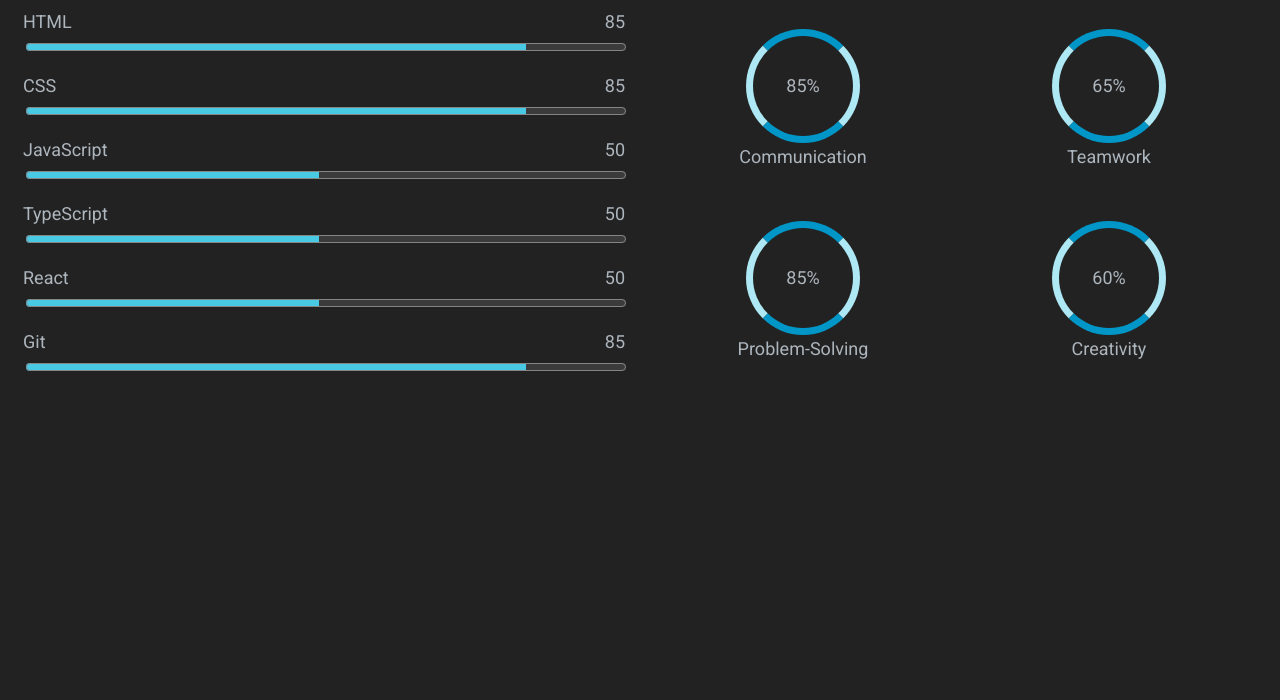
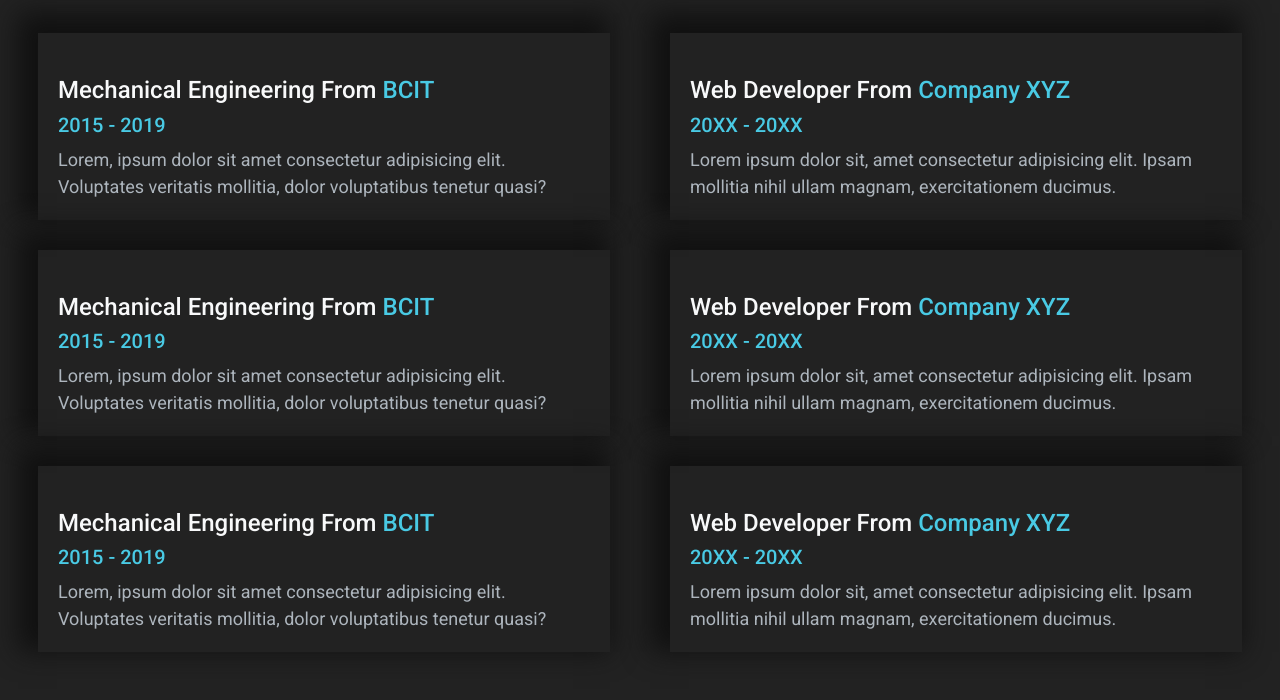
Before and after one commit to ZarPestano/Landing-Page, a plain HTML site: page index.html in a window 1280 px wide. Shown: the part 102-802 px from the top of the page. Drawn offline with Linux system fonts and the light colour scheme.

Commit message:
Building experiences section

```diff
--- a/css/styles.css
+++ b/css/styles.css
@@ -628,3 +628,39 @@
   width: 100%;
   height: 100%;
 }
+
+/* Experiences */
+
+.experience {
+  margin: 1rem;
+}
+
+.education,
+.work {
+  grid-template-rows: max-content 1fr;
+}
+
+.education-heading,
+.work-heading {
+  text-align: center;
+}
+
+.education-content,
+.work-content {
+  margin: 1rem;
+}
+
+.education-card,
+.work-card {
+  margin: 3rem 2rem;
+}
+
+.education-year,
+.work-year {
+  margin: 1rem 0;
+}
+
+.education-description,
+.work-description {
+  margin-bottom: 0;
+}
--- a/index.html
+++ b/index.html
@@ -14,117 +14,81 @@
     <script defer src="js/script.js"></script>
   </head>
   <body>
-    <div class="skills">
+    <div class="experiences">
       <div class="grid grid--1x2">
-        <div class="technical">
-          <h2 class="technical-heading">Techanical Skills</h2>
-          <div class="technical-content">
-            <div class="slider-container">
-              <div class="slider-info">
-                <label class="slider-label" for="html">HTML</label>
-                <output class="slider-output">85</output>
-              </div>
-              <input
-                class="slider slider--primary"
-                id="html"
-                type="range"
-                value="85"
-                min="1"
-                max="100"
-              />
+        <div class="education grid">
+          <h2 class="education-heading">Education</h2>
+          <div class="education-content">
+            <div class="education-card card">
+              <h3 class="education-field">
+                Mechanical Engineering From
+                <span class="heading--primary">BCIT</span>
+              </h3>
+              <h5 class="education-year heading--primary">2015 - 2019</h5>
+              <p class="education-description">
+                Lorem, ipsum dolor sit amet consectetur adipisicing elit.
+                Voluptates veritatis mollitia, dolor voluptatibus tenetur quasi?
+              </p>
             </div>
-            <div class="slider-container">
-              <div class="slider-info">
-                <label class="slider-label" for="css">CSS</label>
-                <output class="slider-output">85</output>
-              </div>
-              <input
-                class="slider slider--primary"
-                id="CSS"
-                type="range"
-                value="85"
-                min="1"
-                max="100"
-              />
+            <div class="education-card card">
+              <h3 class="education-field">
+                Mechanical Engineering From
+                <span class="heading--primary">BCIT</span>
+              </h3>
+              <h5 class="education-year heading--primary">2015 - 2019</h5>
+              <p class="education-description">
+                Lorem, ipsum dolor sit amet consectetur adipisicing elit.
+                Voluptates veritatis mollitia, dolor voluptatibus tenetur quasi?
+              </p>
             </div>
-            <div class="slider-container">
-              <div class="slider-info">
-                <label class="slider-label" for="javascript">JavaScript</label>
-                <output class="slider-output">50</output>
-              </div>
-              <input
-                class="slider slider--primary"
-                id="javascript"
-                type="range"
-                value="50"
-                min="1"
-                max="100"
-              />
-            </div>
-            <div class="slider-container">
-              <div class="slider-info">
-                <label class="slider-label" for="typescript">TypeScript</label>
-                <output class="slider-output">50</output>
-              </div>
-              <input
-                class="slider slider--primary"
-                id="typescript"
-                type="range"
-                value="50"
-                min="1"
-                max="100"
-              />
-            </div>
-            <div class="slider-container">
-              <div class="slider-info">
-                <label class="slider-label" for="react">React</label>
-                <output class="slider-output">50</output>
-              </div>
-              <input
-                class="slider slider--primary"
-                id="react"
-                type="range"
-                value="50"
-                min="1"
-                max="100"
-              />
-            </div>
-            <div class="slider-container">
-              <div class="slider-info">
-                <label class="slider-label" for="git">Git</label>
-                <output class="slider-output">85</output>
-              </div>
-              <input
-                class="slider slider--primary"
-                id="git"
-                type="range"
-                value="85"
-                min="1"
-                max="100"
-              />
+            <div class="education-card card">
+              <h3 class="education-field">
+                Mechanical Engineering From
+                <span class="heading--primary">BCIT</span>
+              </h3>
+              <h5 class="education-year heading--primary">2015 - 2019</h5>
+              <p class="education-description">
+                Lorem, ipsum dolor sit amet consectetur adipisicing elit.
+                Voluptates veritatis mollitia, dolor voluptatibus tenetur quasi?
+              </p>
             </div>
           </div>
         </div>
-        <div class="professional">
-          <h2 class="professional-heading">Professional Skills</h2>
-          <div class="professional-content">
-            <div class="professional-grid grid">
-              <div class="ring">
-                <p class="ring-percentage">85%</p>
-                <p class="ring-label">Communication</p>
-              </div>
-              <div class="ring">
-                <p class="ring-percentage">65%</p>
-                <p class="ring-label">Teamwork</p>
-              </div>
-              <div class="ring">
-                <p class="ring-percentage">85%</p>
-                <p class="ring-label">Problem-Solving</p>
-              </div>
-              <div class="ring">
-                <p class="ring-percentage">60%</p>
-                <p class="ring-label">Creativity</p>
-              </div>
+        <div class="work grid">
+          <h2 class="work-heading">Work Experience</h2>
+          <div class="work-content">
+            <div class="work-card card">
+              <h3 class="work-role">
+                Web Developer From
+                <span class="heading--primary">Company XYZ</span>
+              </h3>
+              <h5 class="work-year heading--primary">20XX - 20XX</h5>
+              <p class="work-description">
+                Lorem ipsum dolor sit, amet consectetur adipisicing elit. Ipsam
+                mollitia nihil ullam magnam, exercitationem ducimus.
+              </p>
+            </div>
+            <div class="work-card card">
+              <h3 class="work-role">
+                Web Developer From
+                <span class="heading--primary">Company XYZ</span>
+              </h3>
+              <h5 class="work-year heading--primary">20XX - 20XX</h5>
+              <p class="work-description">
+                Lorem ipsum dolor sit, amet consectetur adipisicing elit. Ipsam
+                mollitia nihil ullam magnam, exercitationem ducimus.
+              </p>
+            </div>
+            <div class="work-card card">
+              <h3 class="work-role">
+                Web Developer From
+                <span class="heading--primary">Company XYZ</span>
+              </h3>
+              <h5 class="work-year heading--primary">20XX - 20XX</h5>
+              <p class="work-description">
+                Lorem ipsum dolor sit, amet consectetur adipisicing elit. Ipsam
+                mollitia nihil ullam magnam, exercitationem ducimus.
+              </p>
             </div>
           </div>
         </div>
```
Also changed, not shown: 1 other file.
